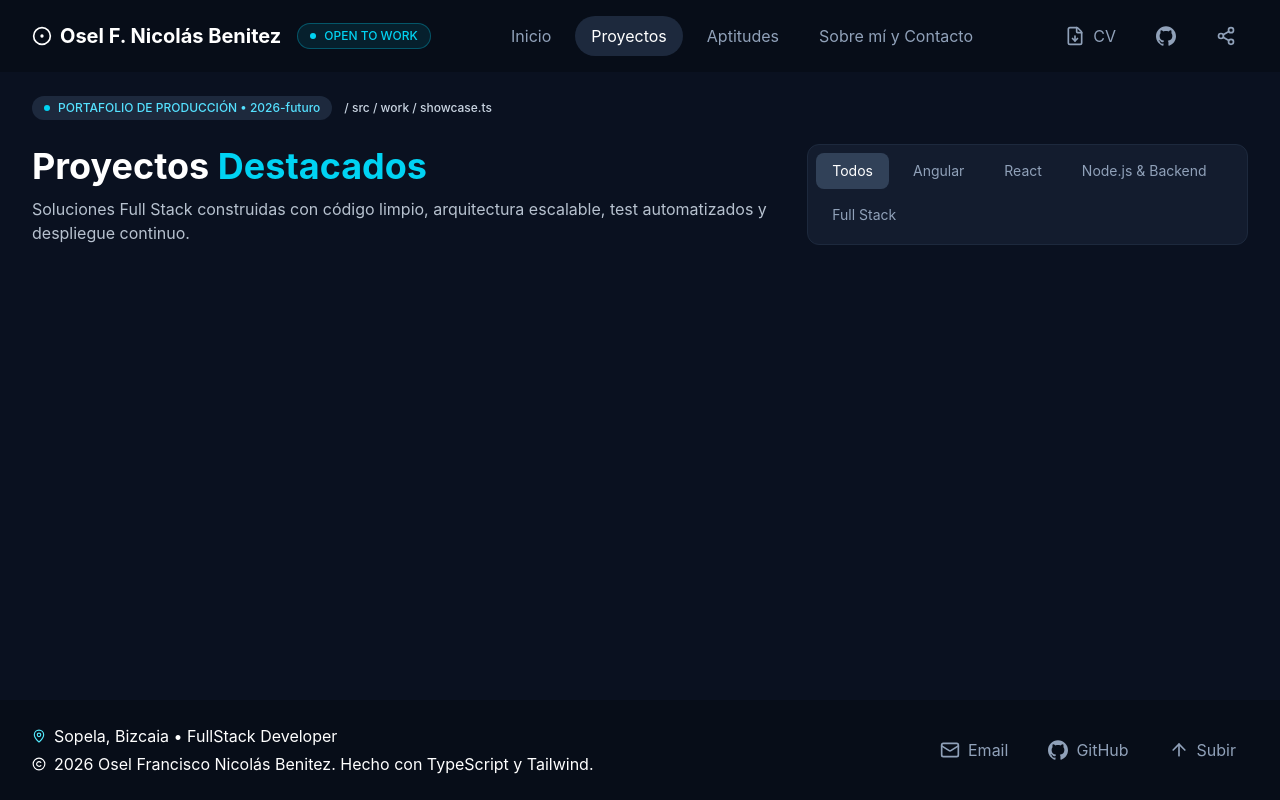
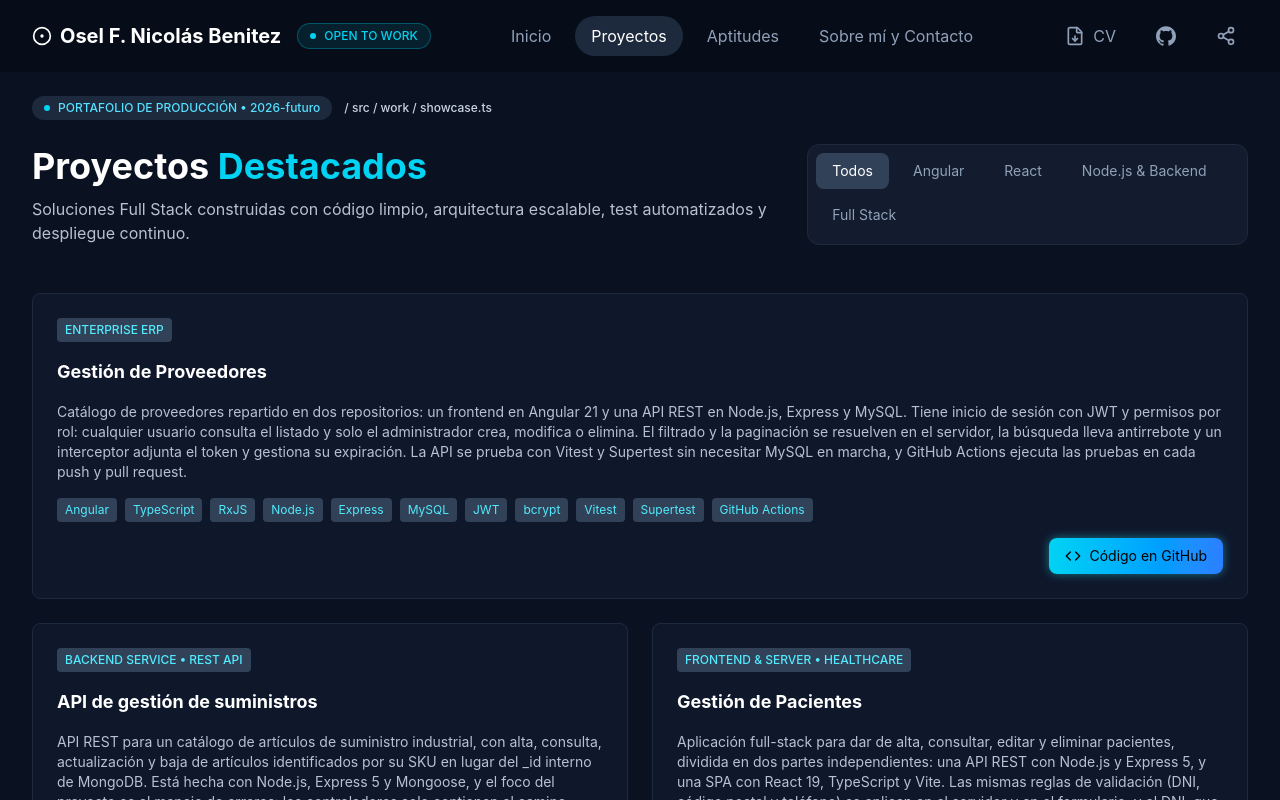
Before and after one commit to OselkoNico/Portfolio, a React (Vite) app: page /proyectos in a window 1280 px wide. Shown: the top 800 px of the page. Built offline with nearby package versions, Linux system fonts and the light colour scheme; the HTML template or start-up script is replaced by a standard one.

Commit message:
feat: añadir la rejilla de proyectos a la página de Proyectos
ProjectsGrid recorre todos los proyectos de data/projects.ts y pinta cada uno con ProjectCard en modo detallado. El primero ocupa las dos columnas para destacar el más elaborado. Projects.tsx pasa a ensamblar la cabecera y la rejilla.

```diff
--- a/src/pages/Projects.tsx
+++ b/src/pages/Projects.tsx
@@ -1,7 +1,11 @@
+import ProjectsGrid from "../sections/ProjectsGrid"
 import ProjectsHeader from "../sections/ProjectsHeader"
 
 export default function Projects() {
     return(
-        <ProjectsHeader />
+        <>
+            <ProjectsHeader />
+            <ProjectsGrid />
+        </>
     )
 }
--- /dev/null
+++ b/src/sections/ProjectsGrid.tsx
@@ -0,0 +1,16 @@
+import { projects } from "../data/projects"
+import ProjectCard from "../components/ui/ProjectCard"
+
+export default function ProjectsGrid() {
+    return(
+        <section className="px-8 py-6 pb-16 max-w-screen-2xl mx-auto">
+            <div className="grid grid-cols-2 gap-6">
+                {projects.map((project, index) => (
+                    <div key={project.id} className={index === 0 ? "col-span-2" : ""}>
+                        <ProjectCard project={project} detailed />
+                    </div>
+                ))}
+            </div>
+        </section>
+    )
+}
```
